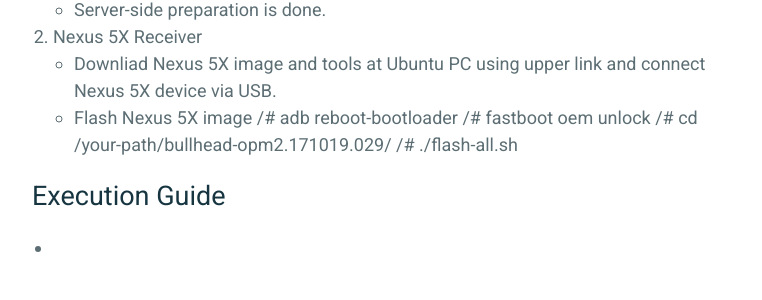
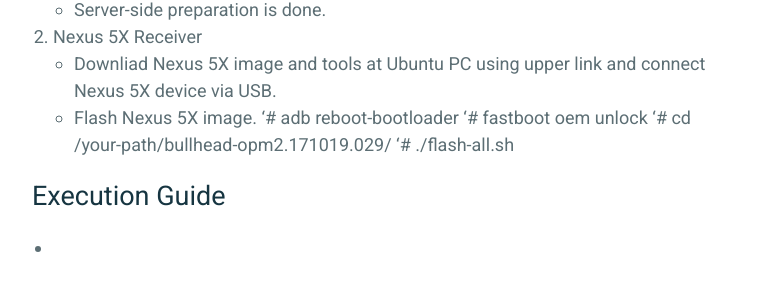
Before and after one commit to msnl/exll, a Jekyll site: the page built from _pages/Installation.md, in a window 1280 px wide. Shown: the part 771-1071 px from the top of the page, without its empty margins (258-1020 px from the left). Built offline with Jekyll 4.4.1, drawn with Linux system fonts in a browser that asks for light colours.

```diff
--- a/_pages/Installation.md
+++ b/_pages/Installation.md
@@ -21,11 +21,11 @@ Download links are:
 
 2. Nexus 5X Receiver
   - Downliad Nexus 5X image and tools at Ubuntu PC using upper link and connect Nexus 5X device via USB.
-  - Flash Nexus 5X image
-    /# adb reboot-bootloader
-    /# fastboot oem unlock
-    /# cd /your-path/bullhead-opm2.171019.029/
-    /# ./flash-all.sh
+  - Flash Nexus 5X image.
+    '# adb reboot-bootloader
+    '# fastboot oem unlock
+    '# cd /your-path/bullhead-opm2.171019.029/
+    '# ./flash-all.sh
 
 # Execution Guide
 -
```
